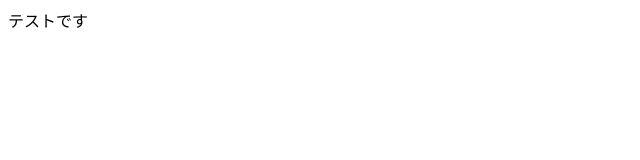
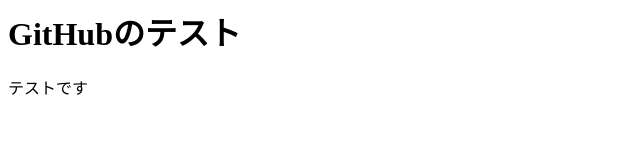
Before and after one commit to Naoki-Kusumoto/gittest, a plain HTML site: page index.html in a window 1280 px wide. Shown: the whole page, without its empty margins (0-640 px from the left). Drawn offline with Linux system fonts and the light colour scheme.

Commit message:
test branch 試した

```diff
--- a/index.html
+++ b/index.html
@@ -1 +1,2 @@
+<h1>GitHubのテスト</h1>
 <p>テストです</p>
```
